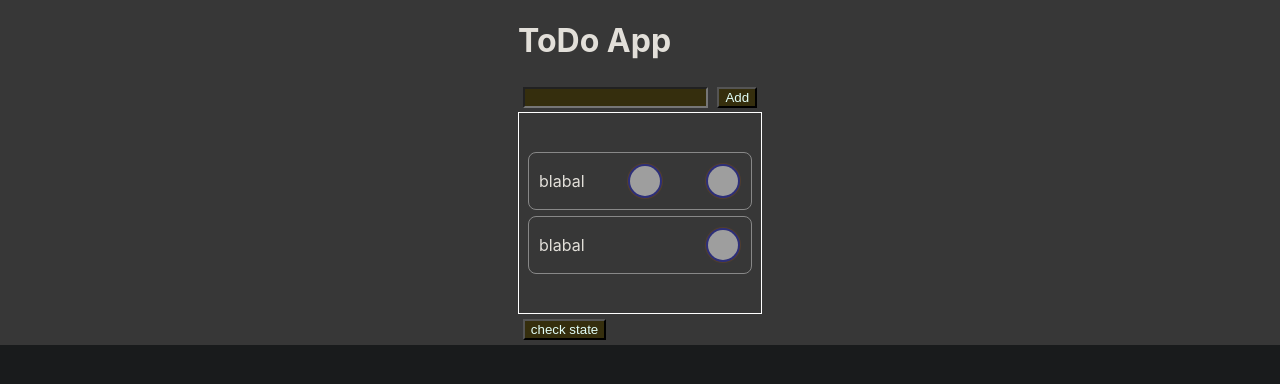
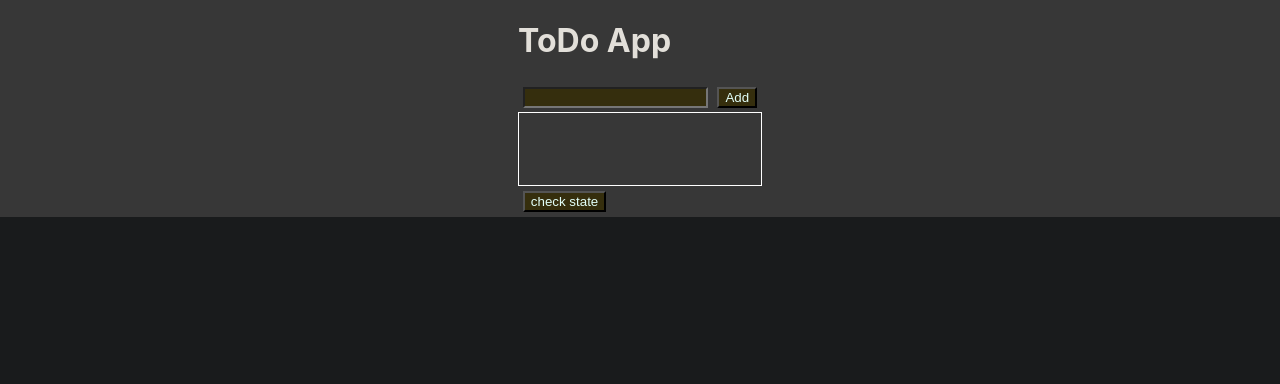
Before and after one commit to noormohammedb/reach-todo-app, a React (Create React App) app: page / in a window 1280 px wide. Shown: the top 384 px of the page. Built offline with nearby package versions, Linux system fonts and the light colour scheme; grey boxes are pictures that could not be loaded.

Commit message:
edit button styled
removed all logs

```diff
--- a/src/App.css
+++ b/src/App.css
@@ -101,13 +101,17 @@ ul li {
    color: #e2dfd9;
 }
 
+.todo-icons {
+   margin: 2px 5px;
+}
+
 .cross-icon {
    height: 30px;
    width: 30px;
    border: 1px solid #674604a2;
    background-color: #1a21f758;
    border-radius: 80px;
+   margin-left: 5px;
    padding: 2px;
-   margin: 2px 10px;
    cursor: pointer;
 }
--- a/src/Todo.js
+++ b/src/Todo.js
@@ -5,7 +5,7 @@ class Todo extends Component {
       todoData: [],
    };
    editEvent = (possition) => {
-      console.log("edit clicked");
+      // console.log("edit clicked");
       const editedData = prompt("Edit ", this.state.todoData[possition]);
       const todoData = this.state.todoData;
       todoData[possition] = editedData;
@@ -16,8 +16,8 @@ class Todo extends Component {
    };
 
    removeEvent = (possition) => {
-      console.log("event clicked");
-      console.log(possition);
+      // console.log("event clicked");
+      // console.log(possition);
       this.setState({
          todoData: this.state.todoData.filter(
             (data, index) => index !== possition
@@ -27,7 +27,6 @@ class Todo extends Component {
 
    addEvent = (event) => {
       event.preventDefault();
-      console.log(event.target.previousSibling.value);
       this.setState({
          todoData: [...this.state.todoData, event.target.previousSibling.value],
       });
@@ -51,7 +50,7 @@ class Todo extends Component {
                </form>
                <div className="todo-containe">
                   <ul className="todo-list">
-                     <li className="ch-to">
+                     {/* <li className="ch-to">
                         <p className="todo-content">{}blabal</p>
                         <img
                            src="https://www.flaticon.com/premium-icon/icons/svg/2767/2767185.svg"
@@ -71,10 +70,11 @@ class Todo extends Component {
                            alt=""
                            className="cross-icon"
                         />
-                     </li>
+                     </li> */}
                      {this.state.todoData.map((data, index) => (
                         <li key={index} className="ch-to">
                            <p className="todo-content">{data}</p>
+                           <div className="todo-icons">
                               <img
                                  src="https://www.flaticon.com/premium-icon/icons/svg/2767/2767185.svg"
                                  alt=""
@@ -91,6 +91,7 @@ class Todo extends Component {
                                     this.removeEvent(index);
                                  }}
                               />
+                           </div>
                         </li>
                      ))}
                   </ul>
```
Lines whose indentation alone changed are shown as unchanged.
